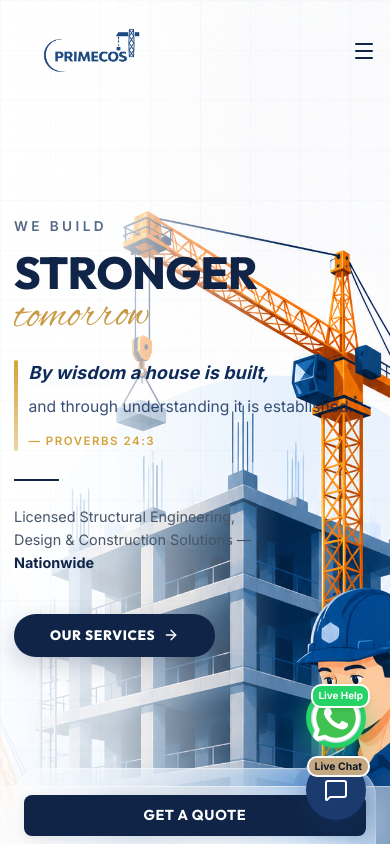
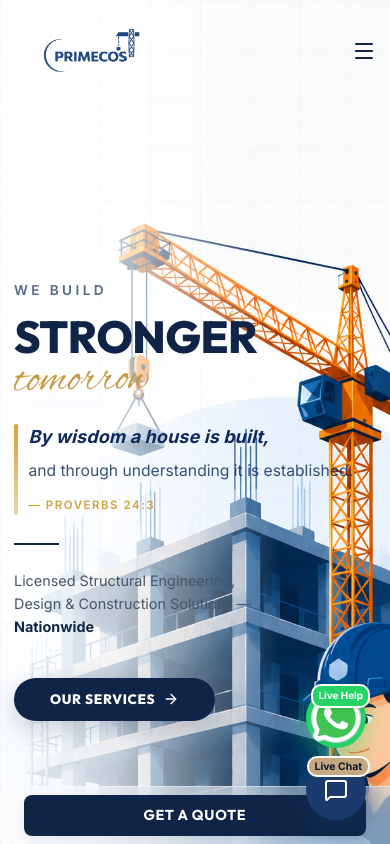
Before and after one commit to f2022266362-cpu/PrimeCost-Engineering-Service-, a React (Vite) app: page / in a window 390 px wide. Shown: the top 844 px of the page. Built offline with nearby package versions, Linux system fonts and the light colour scheme.

Commit message:
Move mobile hero text down further to exact center (padding-top 17.5rem)

```diff
--- a/src/styles/responsive.css
+++ b/src/styles/responsive.css
@@ -156,9 +156,9 @@ img {
 }
 
 @media (max-width: 576px) {
-  /* Increase top padding so text moves down into the middle of the screen */
+  /* Move hero text down further to exact center of mobile screen */
   .hero-section {
-    padding-top: 13.5rem !important;
+    padding-top: 17.5rem !important;
     padding-bottom: 3rem !important;
     min-height: 100svh !important;
   }
```
